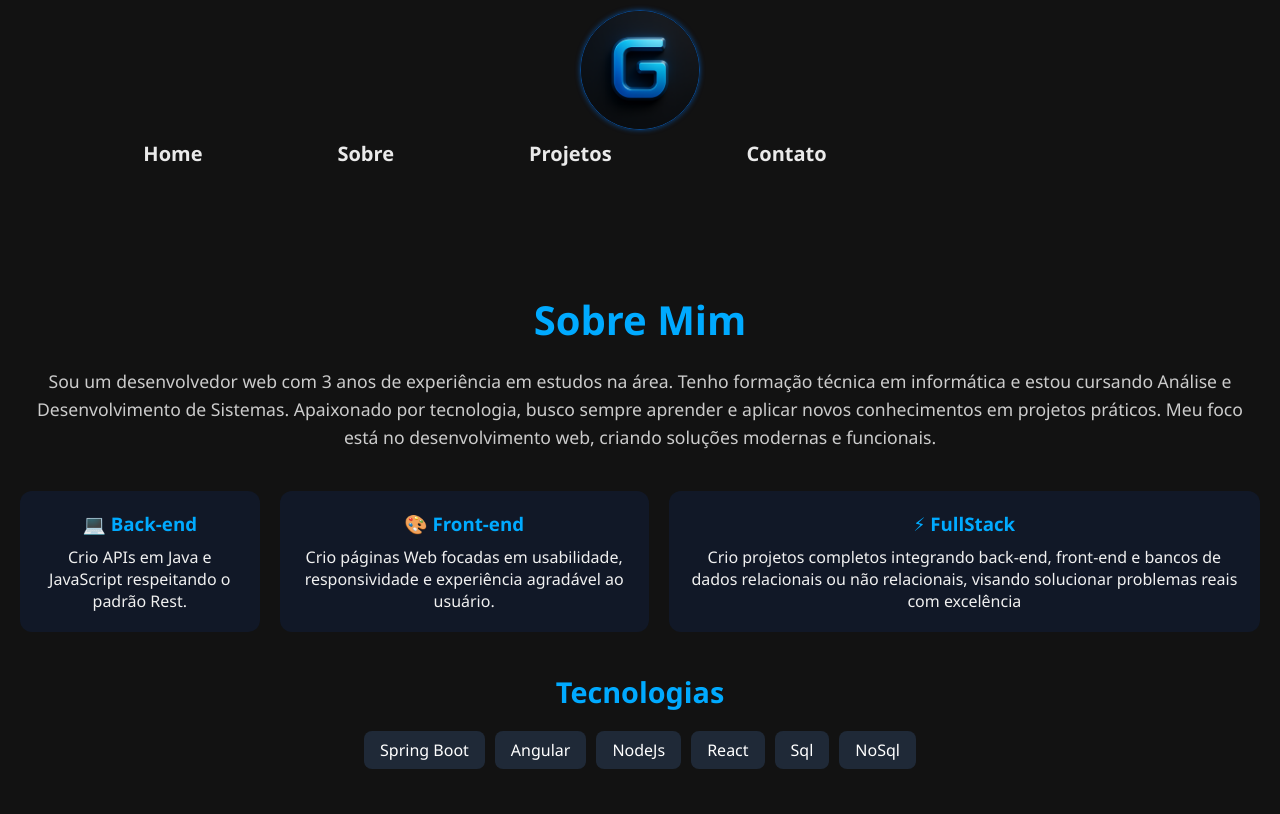
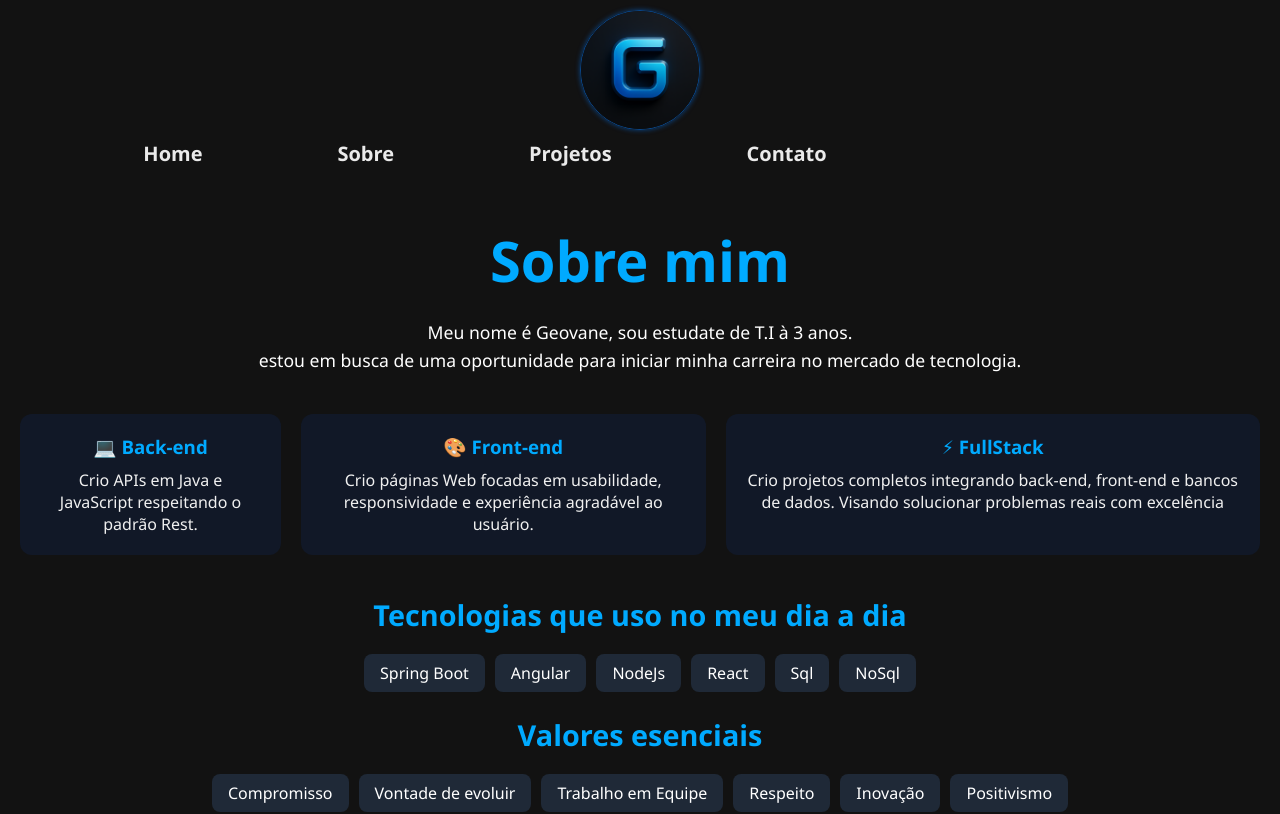
Before and after one commit to Geovanej7/Angular_MeuPortifolio, an Angular app: page /sobre in a window 1280 px wide. Shown: the top 814 px of the page. Built offline with nearby package versions, Linux system fonts and the light colour scheme.

Commit message:
update css

```diff
--- a/src/app/app.component.css
+++ b/src/app/app.component.css
@@ -4,7 +4,6 @@
 }
 
 main {
-    margin-top: 70px;
     display: flex;
     justify-content: center;
     align-items: center;
--- a/src/app/components/carousel/carousel.component.css
+++ b/src/app/components/carousel/carousel.component.css
@@ -1,4 +1,6 @@
+
 .carousel-container {
+    margin-top: 100px;
     position: relative;
     width: 950px;
     overflow: hidden;
--- a/src/app/components/contact/contact.component.css
+++ b/src/app/components/contact/contact.component.css
@@ -7,6 +7,7 @@
     max-width: 400px;
     margin: 0 auto;
     padding: 16px;
+
   }
 
   .input-campo,
--- a/src/app/pages/contato-page/contato/contato.component.css
+++ b/src/app/pages/contato-page/contato/contato.component.css
@@ -3,6 +3,7 @@ h1{
     color: #F5F5F5;
     font-size: 33px;
      margin-bottom: 20px;
+     margin-top: 100px;
 }
 
 @media (max-width: 768px) {
--- a/src/app/pages/home-page/home/home.component.css
+++ b/src/app/pages/home-page/home/home.component.css
@@ -1,8 +1,11 @@
 .container__content{
-    height: auto;
     display: flex;
+    justify-content: center;
     flex-direction: column;
     align-items: center;
     gap: 25px;
-    margin-top: 40px;
 }
+.container{
+    display: flex;
+    height: 100vh;
+}
--- a/src/app/pages/home-page/home/home.component.html
+++ b/src/app/pages/home-page/home/home.component.html
@@ -1,4 +1,6 @@
+<div class="container">
 <div class="container__content">
     <app-title></app-title>
     <app-botton-cv></app-botton-cv>
 </div>
+</div>
--- a/src/app/pages/sobre-page/sobre/sobre.component.css
+++ b/src/app/pages/sobre-page/sobre/sobre.component.css
@@ -7,7 +7,7 @@
 }
 
 .titulo {
-  font-size: 2.5rem;
+  font-size: 3.5rem;
   margin-bottom: 20px;
   font-family: 'Segoe UI', Tahoma, Geneva, Verdana, sans-serif;
   color: #00aaff; /* Azul em destaque */
@@ -18,7 +18,7 @@
   font-family: 'Segoe UI', Tahoma, Geneva, Verdana, sans-serif;
   margin-bottom: 40px;
   line-height: 1.6;
-  color: #ccc;
+  color: #fff;
 }
 
 .cards {
@@ -26,6 +26,7 @@
   gap: 20px;
   margin-bottom: 40px;
   font-family: 'Segoe UI', Tahoma, Geneva, Verdana, sans-serif;
+
 }
 
 .card {
@@ -61,5 +62,10 @@
   border-radius: 8px;
   color: #fff;
   font-weight: 500;
+  transition: transform 0.3s;
   font-family: 'Segoe UI', Tahoma, Geneva, Verdana, sans-serif;
 }
+
+.tecnologias span:hover {
+  transform: translateY(-5px);
+}
--- a/src/app/pages/sobre-page/sobre/sobre.component.html
+++ b/src/app/pages/sobre-page/sobre/sobre.component.html
@@ -1,11 +1,6 @@
 <div class="sobre-container">
-  <h1 class="titulo">Sobre Mim</h1>
-  <p class="descricao">
-    Sou um desenvolvedor web com 3 anos de experiência em estudos na área.
-    Tenho formação técnica em informática e estou cursando Análise e Desenvolvimento de Sistemas.
-    Apaixonado por tecnologia, busco sempre aprender e aplicar novos conhecimentos em projetos práticos.
-    Meu foco está no desenvolvimento web, criando soluções modernas e funcionais.
-  </p>
+  <h1 class="titulo">Sobre mim</h1>
+  <p class="descricao">Meu nome é Geovane, sou estudate de T.I à 3 anos. <br> estou em busca de uma oportunidade para iniciar minha carreira no mercado de tecnologia.</p>
 
   <div class="cards">
     <div class="card">
@@ -18,11 +13,11 @@
     </div>
     <div class="card">
       <h3>⚡ FullStack</h3>
-      <p>Crio projetos completos integrando back-end, front-end e bancos de dados relacionais ou não relacionais, visando solucionar problemas reais com excelência</p>
+      <p>Crio projetos completos integrando back-end, front-end e bancos de dados. Visando solucionar problemas reais com excelência</p>
     </div>
   </div>
 
-  <h2 class="subtitulo">Tecnologias</h2>
+  <h2 class="subtitulo">Tecnologias que uso no meu dia a dia</h2>
   <div class="tecnologias">
     <span>Spring Boot</span>
     <span>Angular</span>
@@ -31,4 +26,14 @@
     <span>Sql</span>
     <span>NoSql</span>
   </div>
+<br>
+  <h2 class="subtitulo">Valores esenciais</h2>
+  <div class="tecnologias">
+    <span>Compromisso</span>
+    <span>Vontade de evoluir</span>
+    <span>Trabalho em Equipe</span>
+    <span>Respeito</span>
+    <span>Inovação</span>
+    <span>Positivismo</span>
+  </div>
 </div>
```
Also changed, not shown: src/app/components/carousel/carousel.component.html (line endings or trailing spaces).
